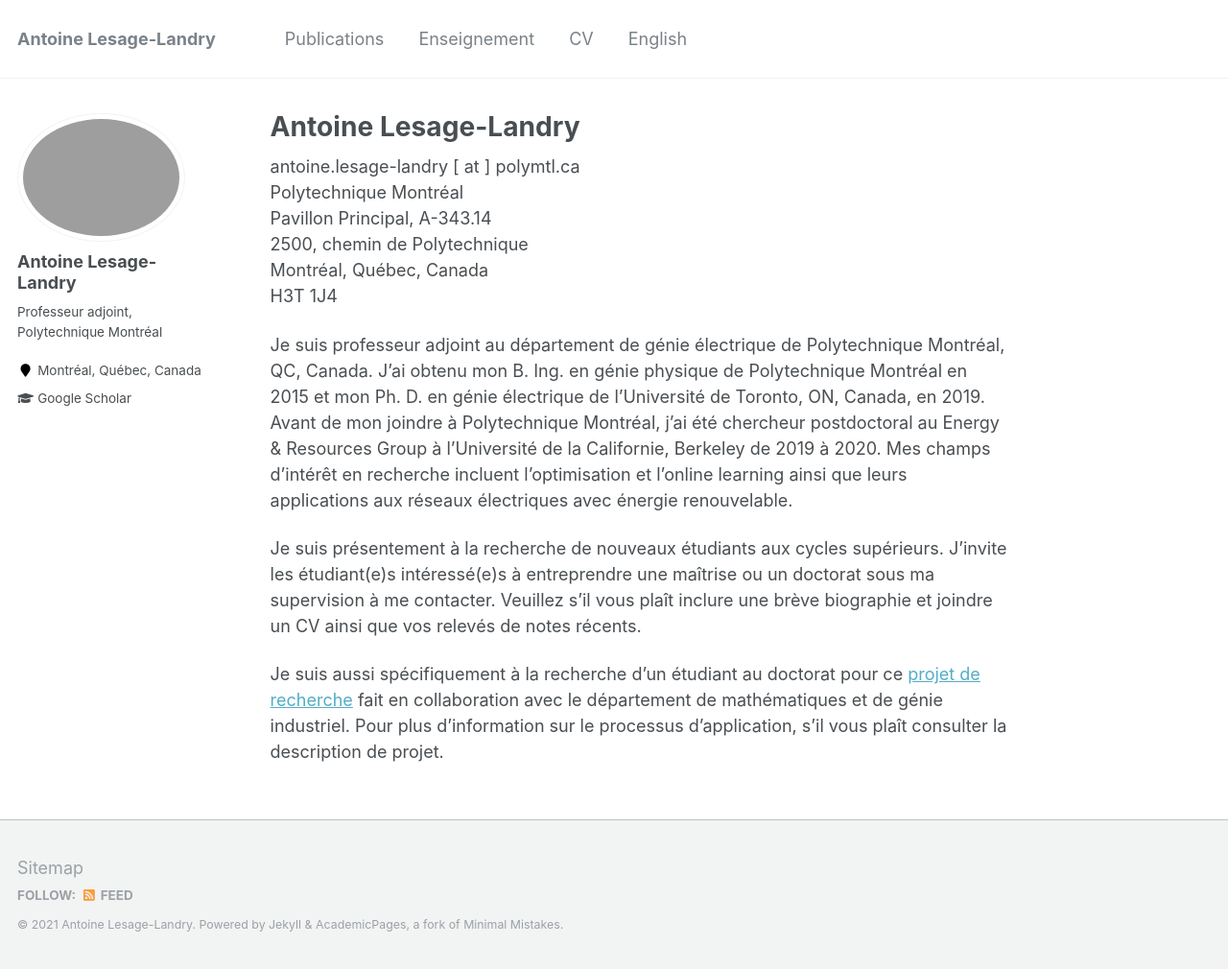
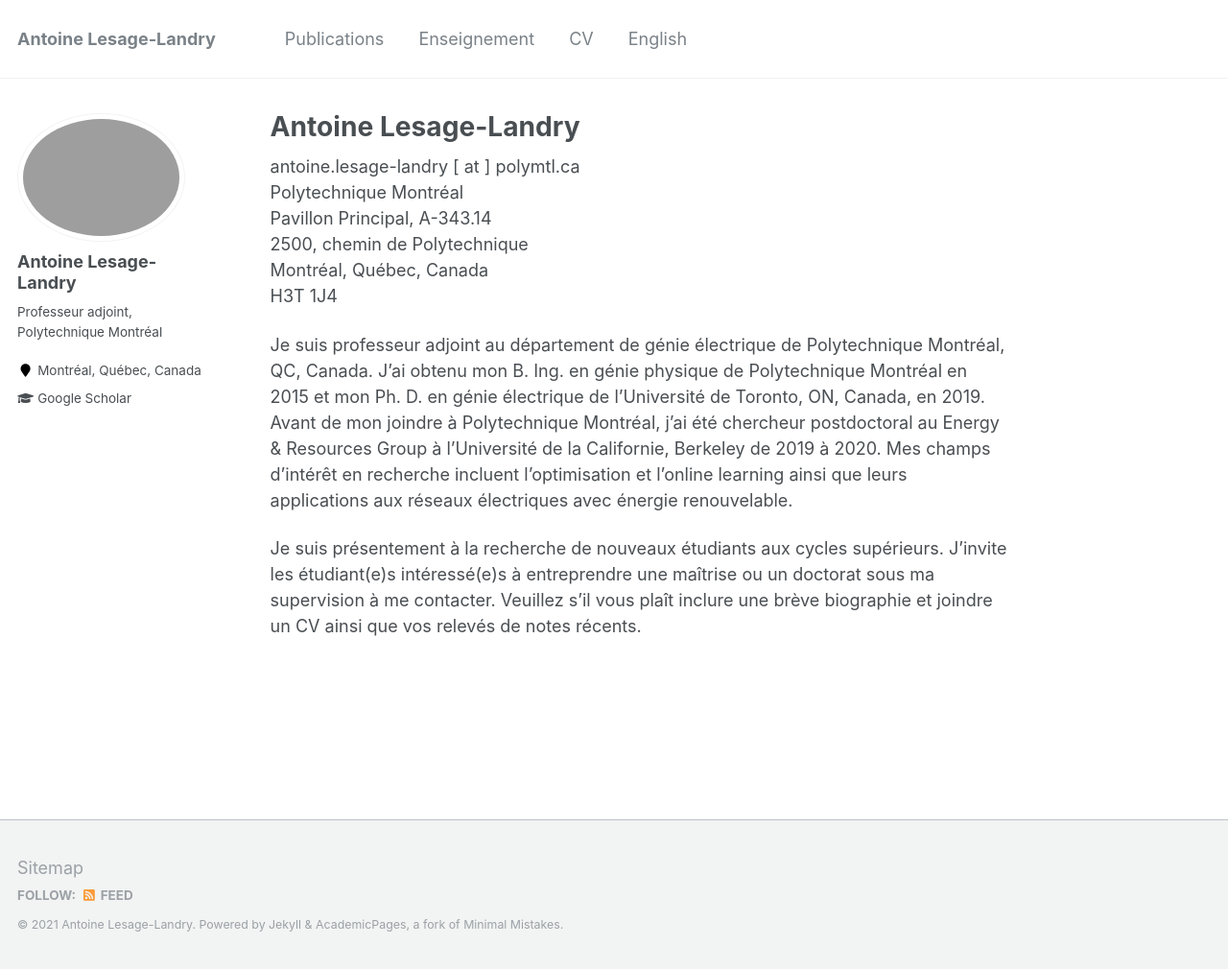
Before and after one commit to alesagelandry/fr, a Jekyll site: the page built from _pages/about.md, in a window 1280 px wide and 1010 px high. Shown: the whole window at 96% size. Built offline with Jekyll 4.4.1, drawn with Linux system fonts in a browser that asks for light colours.

Commit message:
Update about.md

```diff
--- a/_pages/about.md
+++ b/_pages/about.md
@@ -19,4 +19,4 @@ Je suis professeur adjoint au département de génie électrique de Polytechniqu
 
 Je suis présentement à la recherche de nouveaux étudiants aux cycles supérieurs. J’invite les étudiant(e)s intéressé(e)s à entreprendre une maîtrise ou un doctorat sous ma supervision à me contacter. Veuillez s’il vous plaît inclure une brève biographie et joindre un CV ainsi que vos relevés de notes récents.
 
-Je suis aussi spécifiquement à la recherche d'un étudiant au doctorat pour ce [projet de recherche](http://alesagelandry.github.io/phd_dr_optimization_description_eng.pdf) fait en collaboration avec le département de mathématiques et de génie industriel. Pour plus d'information sur le processus d'application, s'il vous plaît consulter la description de projet.
+<!--Je suis aussi spécifiquement à la recherche d'un étudiant au doctorat pour ce [projet de recherche](http://alesagelandry.github.io/phd_dr_optimization_description_eng.pdf) fait en collaboration avec le département de mathématiques et de génie industriel. Pour plus d'information sur le processus d'application, s'il vous plaît consulter la description de projet.-->
```
